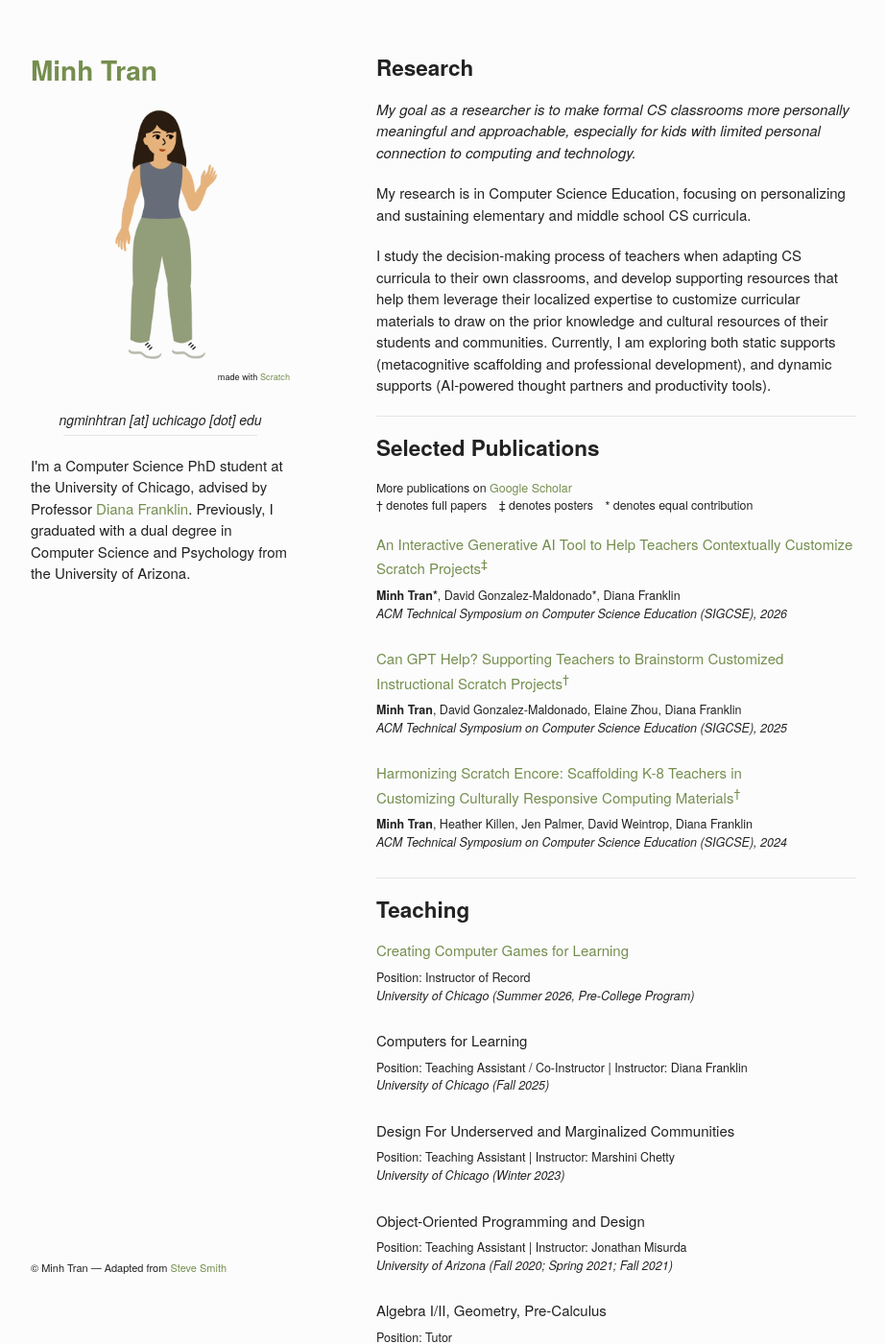
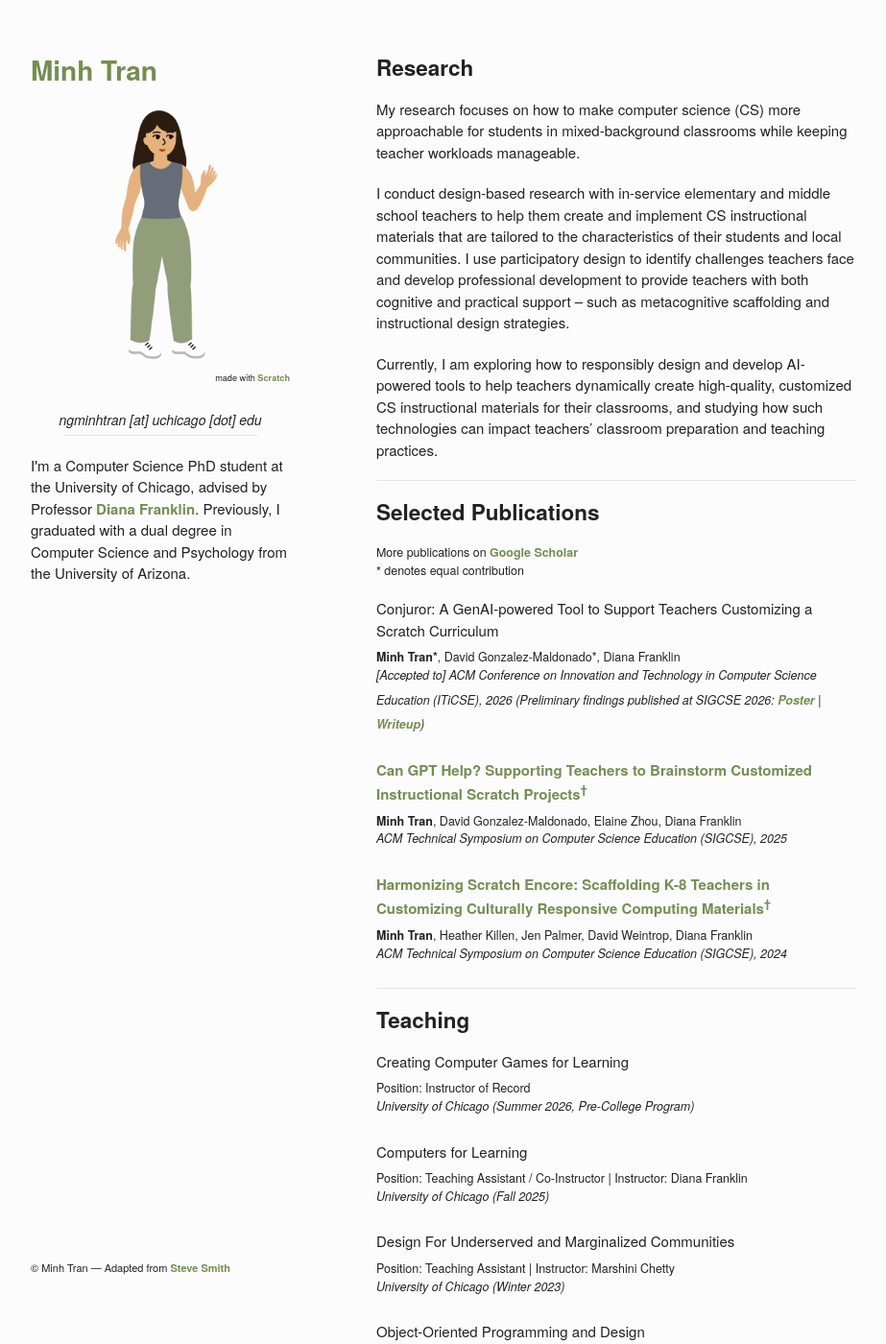
Before and after one commit to ngminhtran/ngminhtran.github.io, a Jekyll site: the page built from index.md, in a window 1280 px wide and 1400 px high. Shown: the whole window at 96% size, without its empty margins (178-1101 px from the left). Built offline with Jekyll 4.4.1, drawn with Linux system fonts in a browser that asks for light colours; some of the changed text lies outside the part shown.

Commit message:
Added iTiCSE paper, updated research bio, made some minor formatting edits

```diff
--- a/_sass/jekyll-theme-minimal.scss
+++ b/_sass/jekyll-theme-minimal.scss
@@ -40,8 +40,9 @@ h5 {
 }
 
 a {
-  color:#758e4f;
+  color:#758e50;
   text-decoration:none;
+  font-weight:bold;
 }
 
 a.title {
@@ -58,7 +59,8 @@ a:hover.title, a:focus.title {
 
 a small {
   font-size:11px;
-  color:#758e4f;
+  color:#758e50;
+  font-weight:bold;
   margin-top:-0.3em;
   display:block;
 }
--- a/index.md
+++ b/index.md
@@ -7,20 +7,20 @@ logo_note: true
 
 ## Research
 
-*My goal as a researcher is to make formal CS classrooms more personally meaningful and approachable, especially for kids with limited personal connection to computing and technology.*
+My research focuses on how to make computer science (CS) more approachable for students in mixed-background classrooms while keeping teacher workloads manageable.
 
-My research is in Computer Science Education, focusing on personalizing and sustaining elementary and middle school CS curricula.
+I conduct design-based research with in-service elementary and middle school teachers to help them create and implement CS instructional materials that are tailored to the characteristics of their students and local communities. I use participatory design to identify challenges teachers face and develop professional development to provide teachers with both cognitive and practical support – such as metacognitive scaffolding and instructional design strategies.
 
-I study the decision-making process of teachers when adapting CS curricula to their own classrooms, and develop supporting resources that help them leverage their localized expertise to customize curricular materials to draw on the prior knowledge and cultural resources of their students and communities. Currently, I am exploring both static supports (metacognitive scaffolding and professional development), and dynamic supports (AI-powered thought partners and productivity tools).
+Currently, I am exploring how to responsibly design and develop AI-powered tools to help teachers dynamically create high-quality, customized CS instructional materials for their classrooms, and studying how such technologies can impact teachers’ classroom preparation and teaching practices.
 
 * * *
 ## Selected Publications
 
-##### More publications on [Google Scholar](https://scholar.google.com/citations?user=elG0WcsAAAAJ&hl=en&oi=ao){:target="_blank"}<br>† denotes full papers&emsp;‡ denotes posters&emsp;\* denotes equal contribution
+##### More publications on [Google Scholar](https://scholar.google.com/citations?user=elG0WcsAAAAJ&hl=en&oi=ao){:target="_blank"}<br>\* denotes equal contribution
 
-[An Interactive Generative AI Tool to Help Teachers Contextually Customize Scratch Projects<sup>‡</sup>](https://dl.acm.org/doi/10.1145/3770761.3777251){:target="_blank"}\
+Conjuror: A GenAI-powered Tool to Support Teachers Customizing a Scratch Curriculum\
 <sub>**Minh Tran\***, David Gonzalez-Maldonado\*, Diana Franklin</sub>\
-<sup>*ACM Technical Symposium on Computer Science Education (SIGCSE), 2026*</sup>
+<sup>*[Accepted to] ACM Conference on Innovation and Technology in Computer Science Education (ITiCSE), 2026 (Preliminary findings published at SIGCSE 2026: [Poster](/assets/papers/ConjurorPoster_SIGCSE26.pdf){:target="_blank"} | [Writeup](https://dl.acm.org/doi/10.1145/3770761.3777251){:target="_blank"})*</sup>
 
 [Can GPT Help? Supporting Teachers to Brainstorm Customized<br>Instructional Scratch Projects<sup>†</sup>](https://dl.acm.org/doi/10.1145/3641554.3701858){:target="_blank"}\
 <sub>**Minh Tran**, David Gonzalez-Maldonado, Elaine Zhou, Diana Franklin</sub>\
@@ -33,7 +33,7 @@ I study the decision-making process of teachers when adapting CS curricula to th
 * * *
 ## Teaching
 
-[Creating Computer Games for Learning](https://summer.uchicago.edu/courses/creating-computer-games-for-learning/){:target="_blank"}\
+Creating Computer Games for Learning\
 <sub>Position: Instructor of Record</sub>\
 <sup>*University of Chicago (Summer 2026, Pre-College Program)*</sup>
 
```
Also changed, not shown: other parts of index.md (+1 -1 lines), about.md (+1 -1 lines), 9 other files.
